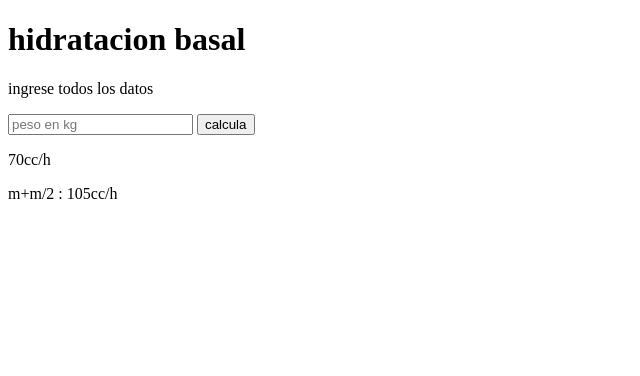
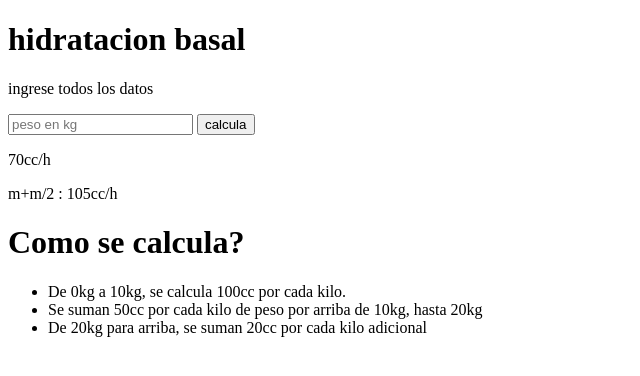
Before and after one commit to magalialar/calculadorabasal, a plain HTML site: page index.html in a window 1280 px wide. Shown: the whole page, without its empty margins (0-640 px from the left). Drawn offline with Linux system fonts and the light colour scheme.

Commit message:
ESTRUCTURA HTML

```diff
--- a/index.html
+++ b/index.html
@@ -4,7 +4,7 @@
     <meta charset="UTF-8">
     <meta http-equiv="X-UA-Compatible" content="IE=edge">
     <meta name="viewport" content="width=device-width, initial-scale=1.0">
-    <title>calculatora</title>
+    <title>calculadora</title>
 </head>
 <body>
     <h1>hidratacion basal</h1>
@@ -13,5 +13,11 @@
     <button>calcula</button>
     <p>70cc/h</p>
     <p>m+m/2 : 105cc/h</p>
+    <h1>Como se calcula?</h1>
+    <ul>
+        <li>De 0kg a 10kg, se calcula 100cc por cada kilo.</li>
+        <li>Se suman 50cc por cada kilo de peso por arriba de 10kg, hasta 20kg</li>
+        <li>De 20kg para arriba, se suman 20cc por cada kilo adicional</li>
+    </ul>
 </body>
 </html>
```
